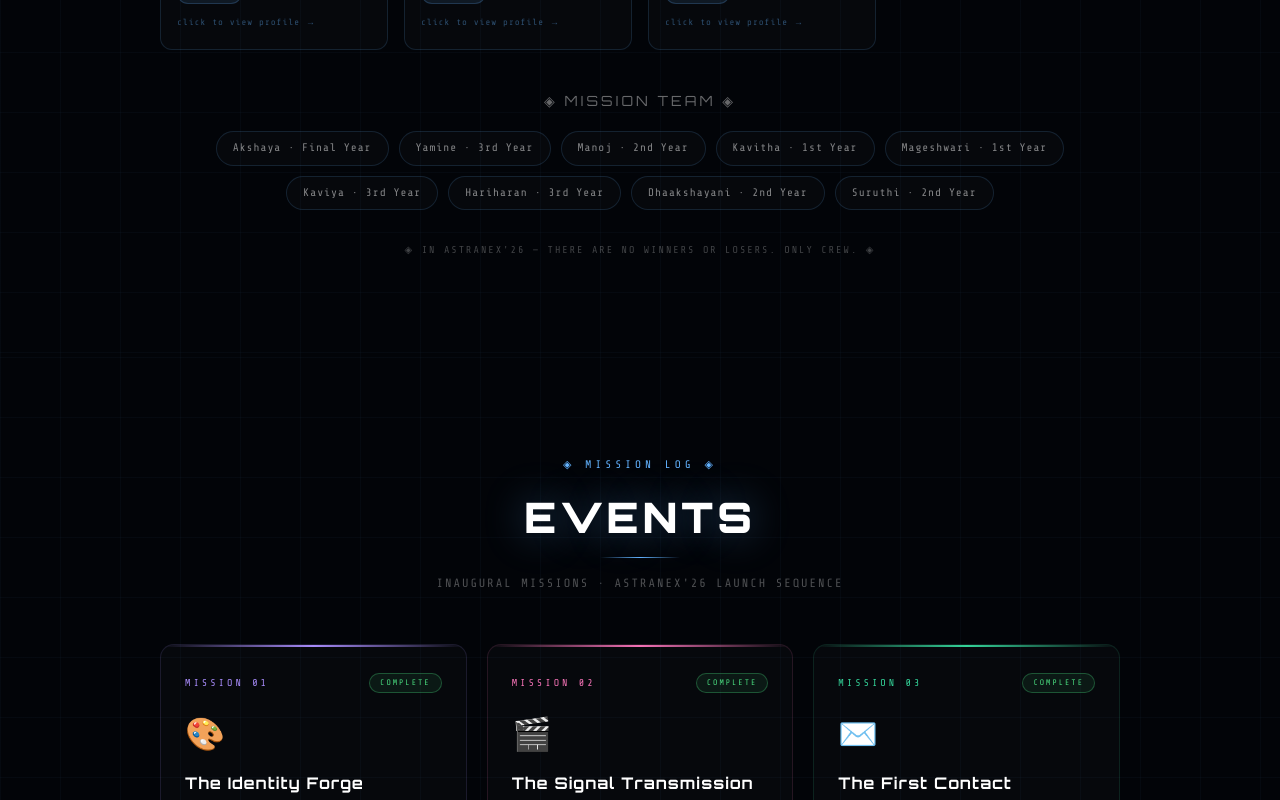
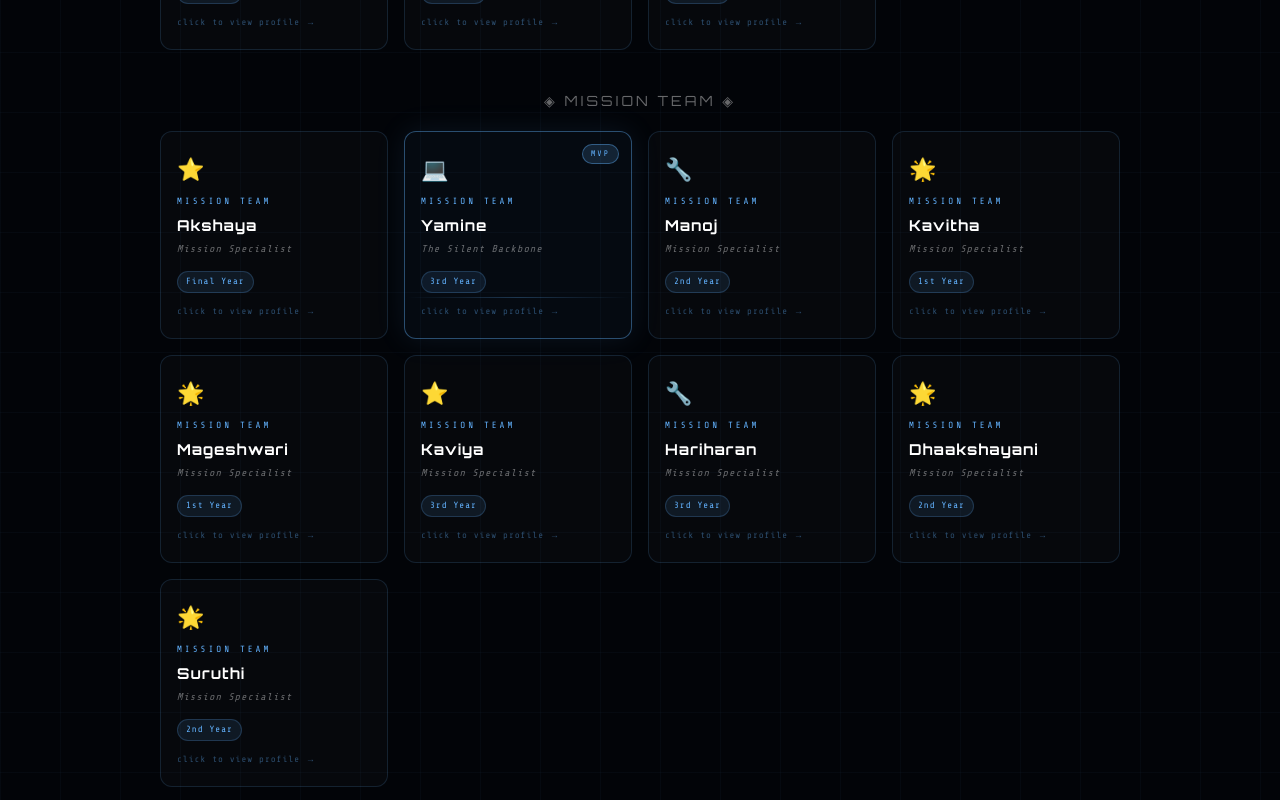
Before and after one commit to GOWTHAAM-06/astranex-26, a Next.js app: page / in a window 1280 px wide. Shown: the part 2320-3120 px from the top of the page. Built offline with nearby package versions, Linux system fonts and the light colour scheme.

Commit message:
feat: integrate scroll reveal animations and final UI polish

```diff
--- a/components/Committee.tsx
+++ b/components/Committee.tsx
@@ -5,11 +5,13 @@ import ScrollReveal from "@/components/ScrollReveal";
 
 type CrewMember = {
   name: string;
-  position: string;
-  missionRole: string;
+  position?: string;
+  missionRole?: string;
+  role?: string;
   icon: string;
   year: string;
-  isVP: boolean;
+  isVP?: boolean;
+  isHighlighted?: boolean;
 };
 
 const profiles: Record<string, string> = {
@@ -20,6 +22,15 @@ const profiles: Record<string, string> = {
   "Karthiga Devi": "Bold in words. Sharp in decisions. Tactical when it matters most. The one who keeps the mission funded and the crew moving forward.",
   "Abivetrivelan": "Calm on the surface. Dangerous underneath. Best video editor in the crew — the kind of talent that makes standards rise. Unbothered by attention. Focused on output.",
   "Jiviya": "Still finding the path. But the hunger is real. Every great crew needs someone who is growing in real time — and she is exactly that.",
+  "Yamine": "The silent backbone behind this mission. When the code needed a machine, she gave hers. When the builder needed a ground, she was it. Some contributions are written in code. Hers is written in trust.",
+  "Akshaya": "A vital part of the ASTRANEX'26 crew. Every mission needs every member.",
+  "Manoj": "A vital part of the ASTRANEX'26 crew. Every mission needs every member.",
+  "Kavitha": "A vital part of the ASTRANEX'26 crew. Every mission needs every member.",
+  "Mageshwari": "A vital part of the ASTRANEX'26 crew. Every mission needs every member.",
+  "Kaviya": "A vital part of the ASTRANEX'26 crew. Every mission needs every member.",
+  "Hariharan": "A vital part of the ASTRANEX'26 crew. Every mission needs every member.",
+  "Dhaakshayani": "A vital part of the ASTRANEX'26 crew. Every mission needs every member.",
+  "Suruthi": "A vital part of the ASTRANEX'26 crew. Every mission needs every member.",
 };
 
 export default function Committee() {
@@ -69,31 +80,6 @@ export default function Committee() {
           border-color: #63b3ff !important;
           box-shadow: 0 16px 50px rgba(99,179,255,0.25) !important;
         }
-        .team-grid {
-          display: flex;
-          flex-wrap: wrap;
-          gap: 10px;
-          max-width: 960px;
-          margin: 0 auto;
-          justify-content: center;
-        }
-        .team-pill {
-          font-family: var(--font-share-tech);
-          font-size: 11px;
-          letter-spacing: 1px;
-          color: rgba(255,255,255,0.5);
-          border: 1px solid rgba(99,179,255,0.15);
-          border-radius: 20px;
-          padding: 8px 16px;
-          background: rgba(255,255,255,0.02);
-          transition: all 0.3s;
-          cursor: default;
-        }
-        .team-pill:hover {
-          color: #63b3ff;
-          border-color: rgba(99,179,255,0.4);
-          background: rgba(99,179,255,0.05);
-        }
         .scan-line {
           position: absolute;
           bottom: 0; left: 0; right: 0;
@@ -111,7 +97,7 @@ export default function Committee() {
           position: fixed;
           inset: 0;
           background: rgba(2,4,8,0.92);
-          zIndex: 999;
+          z-index: 999;
           display: flex;
           align-items: center;
           justify-content: center;
@@ -173,7 +159,6 @@ export default function Committee() {
       {selected && (
         <div
           className="modal-overlay"
-          style={{ zIndex: 999 }}
           onClick={() => setSelected(null)}
         >
           <div
@@ -187,7 +172,6 @@ export default function Committee() {
               ✕
             </button>
 
-            {/* Top accent */}
             <div style={{
               position: "absolute", top: 0, left: 0, right: 0,
               height: "2px", borderRadius: "20px 20px 0 0",
@@ -204,7 +188,7 @@ export default function Committee() {
               color: "#63b3ff", textTransform: "uppercase",
               marginBottom: "6px",
             }}>
-              {selected.position}
+              {selected.position || "Mission Team"}
             </div>
 
             <div style={{
@@ -222,7 +206,7 @@ export default function Committee() {
               letterSpacing: "2px", fontStyle: "italic",
               marginBottom: "8px",
             }}>
-              {selected.missionRole}
+              {selected.missionRole || selected.role}
             </div>
 
             <span style={{
@@ -319,7 +303,7 @@ export default function Committee() {
                     color: "#63b3ff", padding: "3px 8px",
                     borderRadius: "10px", textTransform: "uppercase",
                   }}>
-                    Developer
+                    Vice President
                   </div>
                 )}
                 <span style={{ fontSize: "22px", marginBottom: "10px", display: "block" }}>
@@ -382,10 +366,73 @@ export default function Committee() {
             ◈ Mission Team ◈
           </div>
 
-          <div className="team-grid">
+          <div className="crew-grid">
             {missionTeam.map((member) => (
-              <div key={member.name} className="team-pill">
-                {member.name} · {member.year}
+              <div
+                key={member.name}
+                className={`crew-card ${member.isHighlighted ? "crew-card-vp" : ""}`}
+                onClick={() => setSelected(member)}
+              >
+                {member.isHighlighted && <div className="scan-line" />}
+                {member.isHighlighted && (
+                  <div style={{
+                    position: "absolute", top: "12px", right: "12px",
+                    fontFamily: "var(--font-share-tech)",
+                    fontSize: "8px", letterSpacing: "2px",
+                    background: "rgba(99,179,255,0.15)",
+                    border: "1px solid rgba(99,179,255,0.4)",
+                    color: "#63b3ff", padding: "3px 8px",
+                    borderRadius: "10px", textTransform: "uppercase",
+                  }}>
+                    MVP
+                  </div>
+                )}
+                <span style={{ fontSize: "22px", marginBottom: "10px", display: "block" }}>
+                  {member.icon}
+                </span>
+                <div style={{
+                  fontFamily: "var(--font-share-tech)",
+                  fontSize: "9px", letterSpacing: "3px",
+                  color: "#63b3ff", textTransform: "uppercase",
+                  marginBottom: "6px",
+                }}>
+                  Mission Team
+                </div>
+                <div style={{
+                  fontFamily: "var(--font-orbitron)",
+                  fontSize: "15px", fontWeight: 700,
+                  color: "#fff", marginBottom: "4px",
+                  letterSpacing: "1px",
+                }}>
+                  {member.name}
+                </div>
+                <div style={{
+                  fontFamily: "var(--font-share-tech)",
+                  fontSize: "10px", color: "rgba(255,255,255,0.4)",
+                  letterSpacing: "1px", marginBottom: "10px",
+                  fontStyle: "italic",
+                }}>
+                  {member.role}
+                </div>
+                <span style={{
+                  fontFamily: "var(--font-share-tech)",
+                  fontSize: "9px",
+                  background: "rgba(99,179,255,0.1)",
+                  border: "1px solid rgba(99,179,255,0.2)",
+                  color: "#63b3ff", padding: "3px 8px",
+                  borderRadius: "20px", display: "inline-block",
+                  letterSpacing: "1px",
+                }}>
+                  {member.year}
+                </span>
+                <div style={{
+                  marginTop: "12px",
+                  fontFamily: "var(--font-share-tech)",
+                  fontSize: "9px", color: "rgba(99,179,255,0.4)",
+                  letterSpacing: "1px",
+                }}>
+                  click to view profile →
+                </div>
               </div>
             ))}
           </div>
--- a/data/committee.ts
+++ b/data/committee.ts
@@ -58,13 +58,13 @@ export const coreTeam = [
 ];
 
 export const missionTeam = [
-  { name: "Akshaya", year: "Final Year" },
-  { name: "Yamine", year: "3rd Year" },
-  { name: "Manoj", year: "2nd Year" },
-  { name: "Kavitha", year: "1st Year" },
-  { name: "Mageshwari", year: "1st Year" },
-  { name: "Kaviya", year: "3rd Year" },
-  { name: "Hariharan", year: "3rd Year" },
-  { name: "Dhaakshayani", year: "2nd Year" },
-  { name: "Suruthi", year: "2nd Year" },
+  { name: "Akshaya", year: "Final Year", icon: "⭐", role: "Mission Specialist" },
+  { name: "Yamine", year: "3rd Year", icon: "💻", role: "The Silent Backbone", isHighlighted: true },
+  { name: "Manoj", year: "2nd Year", icon: "🔧", role: "Mission Specialist" },
+  { name: "Kavitha", year: "1st Year", icon: "🌟", role: "Mission Specialist" },
+  { name: "Mageshwari", year: "1st Year", icon: "🌟", role: "Mission Specialist" },
+  { name: "Kaviya", year: "3rd Year", icon: "⭐", role: "Mission Specialist" },
+  { name: "Hariharan", year: "3rd Year", icon: "🔧", role: "Mission Specialist" },
+  { name: "Dhaakshayani", year: "2nd Year", icon: "🌟", role: "Mission Specialist" },
+  { name: "Suruthi", year: "2nd Year", icon: "🌟", role: "Mission Specialist" },
 ];
```
